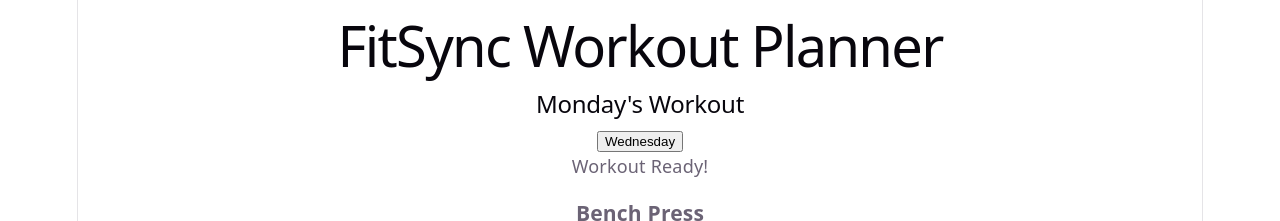
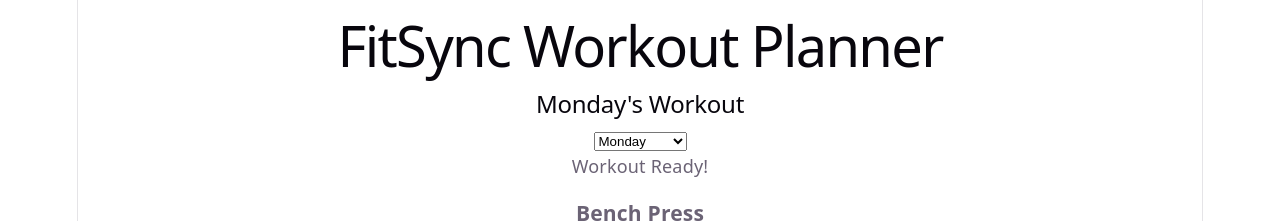
Before and after one commit to likhith992/FitSync, a React (Vite) app in the folder frontend/react-app/: page / in a window 1280 px wide. Shown: the top 221 px of the page. Built offline with nearby package versions, Linux system fonts and the light colour scheme.

Commit message:
reacts is created

```diff
--- a/frontend/react-app/src/App.jsx
+++ b/frontend/react-app/src/App.jsx
@@ -27,9 +27,11 @@ function App() {
       <h1>FitSync Workout Planner</h1>
 
       <h2>{day}'s Workout</h2>
-      <button onClick={() => setDay("Wednesday")}>
-    Wednesday
-</button>
+      <select onChange={(event) => setDay(event.target.value)}>
+    <option value="Monday">Monday</option>
+    <option value="Wednesday">Wednesday</option>
+    <option value="Friday">Friday</option>
+</select>
       {hasWorkout ? (
     <p>Workout Ready!</p>
 ) : (
```
